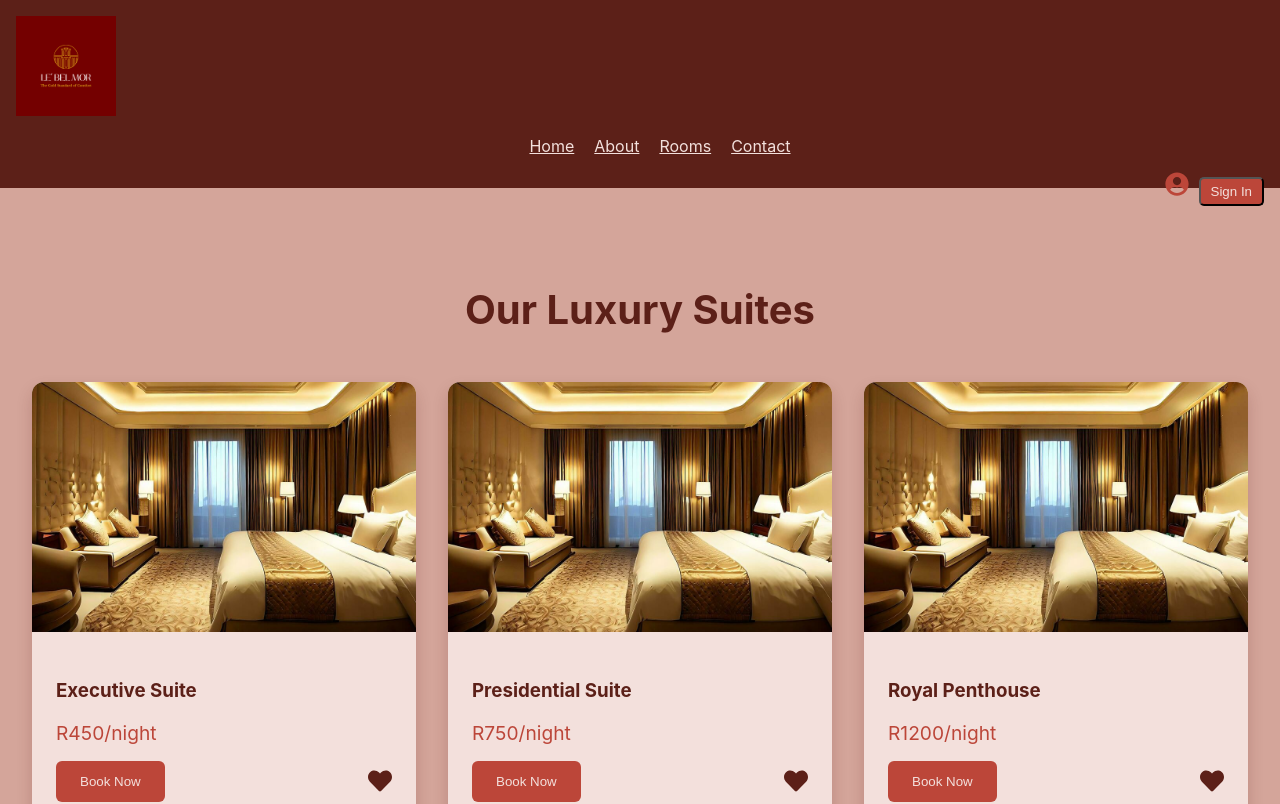
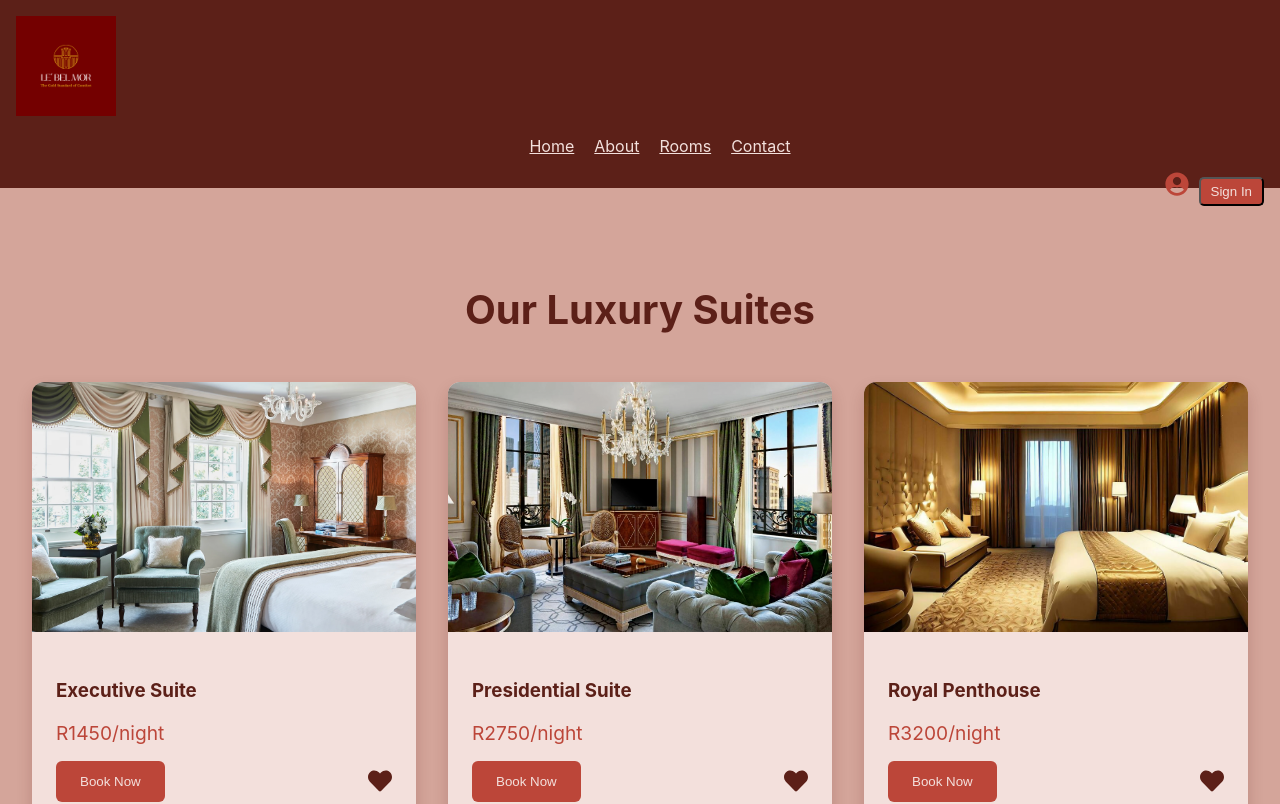
Before and after one commit to Asiphile1/Hotel-App-CodeTribe2, a React (Create React App) app: page /rooms in a window 1280 px wide. Shown: the top 804 px of the page. Built offline with nearby package versions, Linux system fonts and the light colour scheme.

Commit message:
added nicer pictures

```diff
--- a/src/components/RoomsSection.jsx
+++ b/src/components/RoomsSection.jsx
@@ -3,9 +3,9 @@ import { FaHeart } from 'react-icons/fa';
 
 const RoomsSection = () => {
   const rooms = [
-    { id: 1, name: 'Executive Suite', price: 450 },
-    { id: 2, name: 'Presidential Suite', price: 750 },
-    { id: 3, name: 'Royal Penthouse', price: 1200 }
+    { id: 1, name: 'Executive Suite', price: 1450, image: '/room 1.webp' },
+    { id: 2, name: 'Presidential Suite', price: 2750, image: '/room5.png' },
+    { id: 3, name: 'Royal Penthouse', price: 3200, image: '/room9.jpg' }
   ];
 
   return (
@@ -34,7 +34,7 @@ const RoomsSection = () => {
             boxShadow: '0 8px 16px rgba(92, 32, 24, 0.2)'
           }}>
             <img
-              src={`/room9.jpg`}
+              src={room.image}
               alt={room.name}
               style={{
                 width: '100%',
@@ -55,7 +55,6 @@ const RoomsSection = () => {
                 marginBottom: '1rem'
               }}>
                 R{room.price}/night
-
               </p>
               <div style={{
                 display: 'flex',
```
